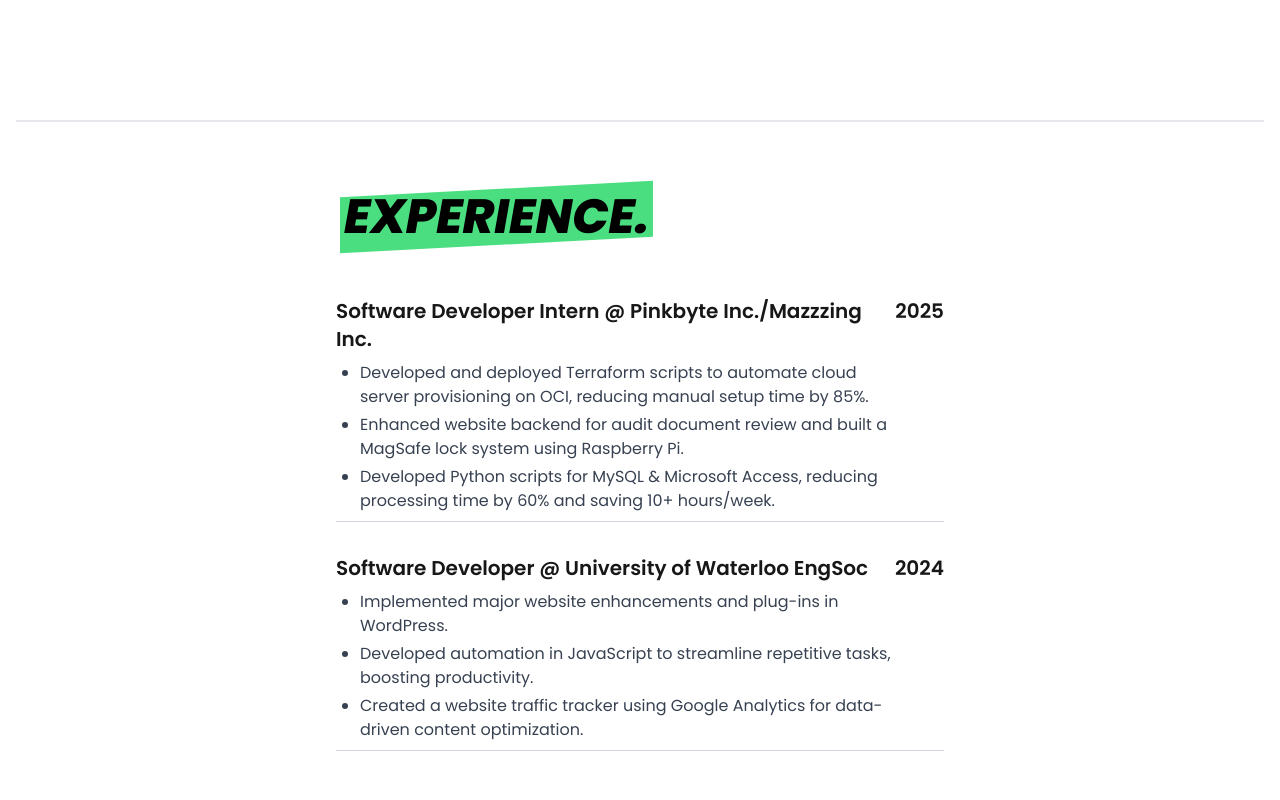
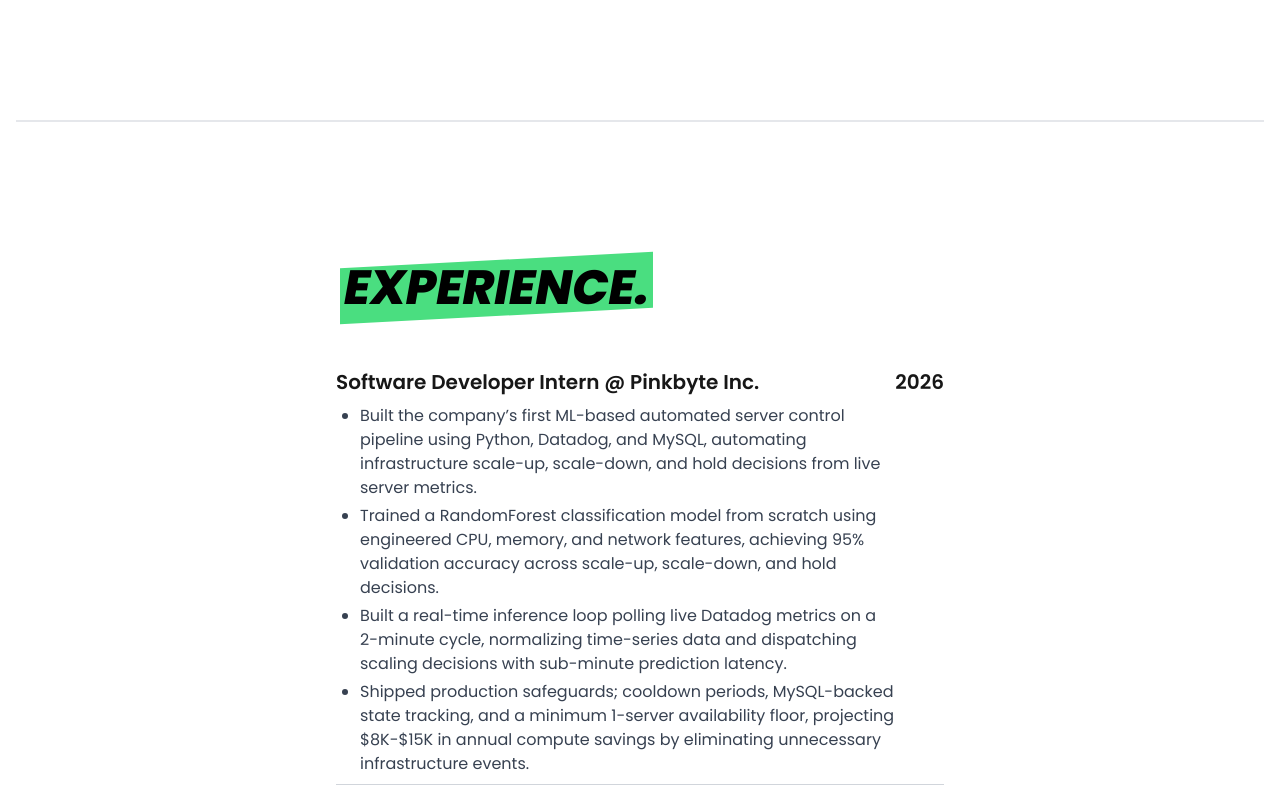
Before and after one commit to aarchisingh26/personal-website, a Next.js app: page / in a window 1280 px wide. Shown: the part 1480-2280 px from the top of the page. Built offline with nearby package versions, Linux system fonts and the light colour scheme; a web font is replaced by a local one.

Commit message:
updated experience

```diff
--- a/app/page.js
+++ b/app/page.js
@@ -95,10 +95,10 @@
             </div>
 
             <div className="text-sm text-gray-600 mt-10 poppins">
-              <a href="/Aarchi_Singh_SWEIntern_Resume.pdf" target="_blank" rel="noopener noreferrer" className="hover:underline">
+              {/* <a href="/Aarchi_Singh_SWEIntern_Resume.pdf" target="_blank" rel="noopener noreferrer" className="hover:underline">
                 Resume
-              </a>
-              <span className="mx-2">|</span>
+              </a> */}
+              <div className="mx-2"></div>
               <a href="https://github.com/aarchisingh26" target="_blank" rel="noopener noreferrer" className="hover:underline">
                 GitHub
               </a>
--- a/components/Experience.js
+++ b/components/Experience.js
@@ -3,50 +3,64 @@
 // export default function Experience() {
 //   return (
 //     <section id="experience">
-//       <div className="h-screen md:h-screen flex bg-white items-center justify-center relative">
+//       <div className="min-h-screen md:h-screen flex bg-white items-start md:items-center justify-center relative">
 //         <hr className="absolute top-0 left-0 right-0 mx-4 border-t-2 border-gray-200" />
 
-//         <div className="poppins w-full md:w-1/2 h-auto md:h-screen flex flex-col pt-10 md:pt-36 pb-20 md:pb-60 px-4">
-//           <p className="text-4xl md:text-5xl font-extrabold">
-//             <span className="before:block before:absolute ml-2 mb-6 italic before:-inset-1 before:-skew-y-3 before:bg-green-400 relative inline-block">
+//         <div className="poppins w-full md:w-1/2 h-auto flex flex-col pt-20 md:pt-36 pb-10 md:pb-60 px-4">
+//           <p className="text-3xl sm:text-4xl md:text-5xl font-extrabold">
+//             <span className="before:block before:absolute ml-1 sm:ml-2 mb-4 sm:mb-6 italic before:-inset-1 before:-skew-y-3 before:bg-green-400 relative inline-block">
 //               <span className="relative text-black">EXPERIENCE.</span>
 //             </span>
 //           </p>
 
-//           {/* pinkbyte stuff */}
-//           <div className="mt-8 flex flex-col md:flex-row justify-between border-b border-gray-300 pb-4 md:pb-2 space-y-4 md:space-y-0">
-//             {/* For mobile: Year above the title */}
-//             <span className="font-semibold text-xl md:text-xl md:hidden">{/* Mobile year */}2025</span>
+//           {/* Pinkbyte 2 */}
+//           <div className="mt-6 sm:mt-8 flex flex-col md:flex-row justify-between border-b border-gray-300 pb-4 md:pb-2 space-y-3 md:space-y-0">
+//             <span className="font-semibold text-lg sm:text-xl md:text-xl md:hidden">2026</span>
 //             <div className="flex flex-col">
-//               {/* Title below the year on mobile */}
-//               <span className="font-semibold text-xl md:text-xl mb-2">Software Developer Intern @ Pinkbyte Inc./Mazzzing Inc.</span>
-//               <ul className="list-disc pl-6 text-md text-gray-700">
-//                 <li>Developed and deployed Terraform scripts to automate the creation and provisioning of cloud servers on Oracle Cloud Infrastructure (OCI), reducing manual setup time by 85%.</li>
-//                 <li>Successfully managed two projects: enhanced the backend of the company's website to support audit document review, and built a hardware-based MagSafe lock system using Raspberry Pi for automated access control.</li>
-//                 <li>Developed Python scripts for MySQL and Microsoft Access, enabling automated data retrieval and updates, reducing data processing time by 60% and eliminating over 10 hours of manual work per week.</li>
+//               <span className="font-semibold text-lg sm:text-xl md:text-xl mb-1 sm:mb-2">
+//                 Software Developer Intern @ Pinkbyte Inc.
+//               </span>
+//               <ul className="list-disc pl-5 sm:pl-6 text-sm sm:text-base text-gray-700 space-y-1">
+//                 <li>Built the company’s first ML-based automated server control pipeline using Python, Datadog, and MySQL, automating infrastructure scale-up, scale-down, and hold decisions from live server metrics.</li>
+//                 <li>Trained a RandomForest classification model from scratch using engineered CPU, memory, and network features, achieving 95% validation accuracy across scale-up, scale-down, and hold decisions.</li>
+//                 <li>Built a real-time inference loop polling live Datadog metrics on a 2-minute cycle, normalizing time-series data and dispatching scaling decisions with sub-minute prediction latency.</li>
+//                 <li>Shipped production safeguards; cooldown periods, MySQL-backed state tracking, and a minimum 1-server availability floor, projecting $8K-$15K in annual compute savings by eliminating unnecessary infrastructure events.</li>
 //               </ul>
 //             </div>
-
-//             <span className="font-semibold text-xl md:text-xl hidden md:block">{/* Desktop year */}2025</span>
+//             <span className="font-semibold text-lg sm:text-xl md:text-xl hidden md:block">2026</span>
 //           </div>
 
-
-//           <div className="mt-8 flex flex-col md:flex-row justify-between border-b border-gray-300 pb-4 md:pb-2 space-y-4 md:space-y-0">
-//             {/* For mobile: Year above the title */}
-//             <span className="font-semibold text-xl md:text-xl md:hidden">{/* Mobile year */}2024</span>
+//           {/* Pinkbyte */}
+//           <div className="mt-6 sm:mt-8 flex flex-col md:flex-row justify-between border-b border-gray-300 pb-4 md:pb-2 space-y-3 md:space-y-0">
+//             <span className="font-semibold text-lg sm:text-xl md:text-xl md:hidden">2025</span>
 //             <div className="flex flex-col">
-//               {/* Title below the year on mobile */}
-//               <span className="font-semibold text-xl md:text-xl mb-2">Software Developer @ University of Waterloo EngSoc</span>
-//               <ul className="list-disc pl-6 text-md text-gray-700">
-//                 <li>Implemented major website enhancements and plug-ins in WordPress.</li>
-//                 <li>Developed an automation system in JavaScript to streamline repetitive tasks, boosting EngSoc's productivity.</li>
-//                 <li>Developed a website traffic tracker using Google Website Analytics to monitor and analyze user engagement,
-// resulting in better insights for optimizing content.</li>
+//               <span className="font-semibold text-lg sm:text-xl md:text-xl mb-1 sm:mb-2">
+//                 Software Developer Intern @ Pinkbyte Inc.
+//               </span>
+//               <ul className="list-disc pl-5 sm:pl-6 text-sm sm:text-base text-gray-700 space-y-1">
+//                 <li>Developed and deployed Terraform scripts to automate cloud server provisioning on OCI, reducing manual setup time by 85%.</li>
+//                 <li>Enhanced website backend for audit document review and built a MagSafe lock system using Raspberry Pi.</li>
+//                 <li>Developed Python scripts for MySQL & Microsoft Access, reducing processing time by 60% and saving 10+ hours/week.</li>
 //               </ul>
 //             </div>
+//             <span className="font-semibold text-lg sm:text-xl md:text-xl hidden md:block">2025</span>
+//           </div>
 
-//             <span className="font-semibold text-xl md:text-xl hidden md:block">{/* Desktop year */}2024</span>
-//           </div>
+//           {/* EngSoc */}
+//           {/* <div className="mt-6 sm:mt-8 flex flex-col md:flex-row justify-between border-b border-gray-300 pb-4 md:pb-2 space-y-3 md:space-y-0">
+//             <span className="font-semibold text-lg sm:text-xl md:text-xl md:hidden">2024</span>
+//             <div className="flex flex-col">
+//               <span className="font-semibold text-lg sm:text-xl md:text-xl mb-1 sm:mb-2">
+//                 Software Developer @ University of Waterloo EngSoc
+//               </span>
+//               <ul className="list-disc pl-5 sm:pl-6 text-sm sm:text-base text-gray-700 space-y-1">
+//                 <li>Implemented major website enhancements and plug-ins in WordPress.</li>
+//                 <li>Developed automation in JavaScript to streamline repetitive tasks, boosting productivity.</li>
+//                 <li>Created a website traffic tracker using Google Analytics for data-driven content optimization.</li>
+//               </ul>
+//             </div>
+//             <span className="font-semibold text-lg sm:text-xl md:text-xl hidden md:block">2024</span>
+//           </div> */}
 
 //         </div>
 //       </div>
@@ -55,53 +69,98 @@
 // }
 
 
+
+
 "use client";
 
 export default function Experience() {
   return (
-    <section id="experience">
-      <div className="min-h-screen md:h-screen flex bg-white items-start md:items-center justify-center relative">
+    <section id="experience" className="scroll-mt-20">
+      <div className="min-h-screen flex bg-white items-start justify-center relative">
         <hr className="absolute top-0 left-0 right-0 mx-4 border-t-2 border-gray-200" />
 
-        <div className="poppins w-full md:w-1/2 h-auto flex flex-col pt-20 md:pt-36 pb-10 md:pb-60 px-4">
+        <div className="poppins w-full md:w-1/2 flex flex-col pt-20 md:pt-36 pb-32 px-4">
           <p className="text-3xl sm:text-4xl md:text-5xl font-extrabold">
             <span className="before:block before:absolute ml-1 sm:ml-2 mb-4 sm:mb-6 italic before:-inset-1 before:-skew-y-3 before:bg-green-400 relative inline-block">
               <span className="relative text-black">EXPERIENCE.</span>
             </span>
           </p>
 
+          {/* Pinkbyte 2 */}
+          <div className="mt-6 sm:mt-8 flex flex-col md:flex-row justify-between border-b border-gray-300 pb-4 md:pb-2 space-y-3 md:space-y-0">
+            <span className="font-semibold text-lg sm:text-xl md:text-xl md:hidden">
+              2026
+            </span>
+
+            <div className="flex flex-col">
+              <span className="font-semibold text-lg sm:text-xl md:text-xl mb-1 sm:mb-2">
+                Software Developer Intern @ Pinkbyte Inc.
+              </span>
+
+              <ul className="list-disc pl-5 sm:pl-6 text-sm sm:text-base text-gray-700 space-y-1">
+                <li>
+                  Built the company’s first ML-based automated server control
+                  pipeline using Python, Datadog, and MySQL, automating
+                  infrastructure scale-up, scale-down, and hold decisions from
+                  live server metrics.
+                </li>
+                <li>
+                  Trained a RandomForest classification model from scratch using
+                  engineered CPU, memory, and network features, achieving 95%
+                  validation accuracy across scale-up, scale-down, and hold
+                  decisions.
+                </li>
+                <li>
+                  Built a real-time inference loop polling live Datadog metrics
+                  on a 2-minute cycle, normalizing time-series data and
+                  dispatching scaling decisions with sub-minute prediction
+                  latency.
+                </li>
+                <li>
+                  Shipped production safeguards; cooldown periods, MySQL-backed
+                  state tracking, and a minimum 1-server availability floor,
+                  projecting $8K-$15K in annual compute savings by eliminating
+                  unnecessary infrastructure events.
+                </li>
+              </ul>
+            </div>
+
+            <span className="font-semibold text-lg sm:text-xl md:text-xl hidden md:block">
+              2026
+            </span>
+          </div>
+
           {/* Pinkbyte */}
           <div className="mt-6 sm:mt-8 flex flex-col md:flex-row justify-between border-b border-gray-300 pb-4 md:pb-2 space-y-3 md:space-y-0">
-            <span className="font-semibold text-lg sm:text-xl md:text-xl md:hidden">2025</span>
+            <span className="font-semibold text-lg sm:text-xl md:text-xl md:hidden">
+              2025
+            </span>
+
             <div className="flex flex-col">
               <span className="font-semibold text-lg sm:text-xl md:text-xl mb-1 sm:mb-2">
-                Software Developer Intern @ Pinkbyte Inc./Mazzzing Inc.
+                Software Developer Intern @ Pinkbyte Inc.
               </span>
+
               <ul className="list-disc pl-5 sm:pl-6 text-sm sm:text-base text-gray-700 space-y-1">
-                <li>Developed and deployed Terraform scripts to automate cloud server provisioning on OCI, reducing manual setup time by 85%.</li>
-                <li>Enhanced website backend for audit document review and built a MagSafe lock system using Raspberry Pi.</li>
-                <li>Developed Python scripts for MySQL & Microsoft Access, reducing processing time by 60% and saving 10+ hours/week.</li>
+                <li>
+                  Developed and deployed Terraform scripts to automate cloud
+                  server provisioning on OCI, reducing manual setup time by 85%.
+                </li>
+                <li>
+                  Enhanced website backend for audit document review and built a
+                  MagSafe lock system using Raspberry Pi.
+                </li>
+                <li>
+                  Developed Python scripts for MySQL & Microsoft Access,
+                  reducing processing time by 60% and saving 10+ hours/week.
+                </li>
               </ul>
             </div>
-            <span className="font-semibold text-lg sm:text-xl md:text-xl hidden md:block">2025</span>
+
+            <span className="font-semibold text-lg sm:text-xl md:text-xl hidden md:block">
+              2025
+            </span>
           </div>
-
-          {/* EngSoc */}
-          <div className="mt-6 sm:mt-8 flex flex-col md:flex-row justify-between border-b border-gray-300 pb-4 md:pb-2 space-y-3 md:space-y-0">
-            <span className="font-semibold text-lg sm:text-xl md:text-xl md:hidden">2024</span>
-            <div className="flex flex-col">
-              <span className="font-semibold text-lg sm:text-xl md:text-xl mb-1 sm:mb-2">
-                Software Developer @ University of Waterloo EngSoc
-              </span>
-              <ul className="list-disc pl-5 sm:pl-6 text-sm sm:text-base text-gray-700 space-y-1">
-                <li>Implemented major website enhancements and plug-ins in WordPress.</li>
-                <li>Developed automation in JavaScript to streamline repetitive tasks, boosting productivity.</li>
-                <li>Created a website traffic tracker using Google Analytics for data-driven content optimization.</li>
-              </ul>
-            </div>
-            <span className="font-semibold text-lg sm:text-xl md:text-xl hidden md:block">2024</span>
-          </div>
-
         </div>
       </div>
     </section>
--- a/components/Footer.js
+++ b/components/Footer.js
@@ -56,7 +56,7 @@
             aarchisingh.
           </a>
           <p className="text-sm font-medium text-gray-600 mt-1">
-            &#169; 2024 Aarchi Singh. All rights reserved.<br />
+            &#169; 2026 Aarchi Singh. All rights reserved.<br />
             Made with &#x2665; by Aarchi Singh.
           </p>
         </div>
```
Also changed, not shown: components/About.js (+0 -100 lines), components/Contact.js (+5 -4 lines).
